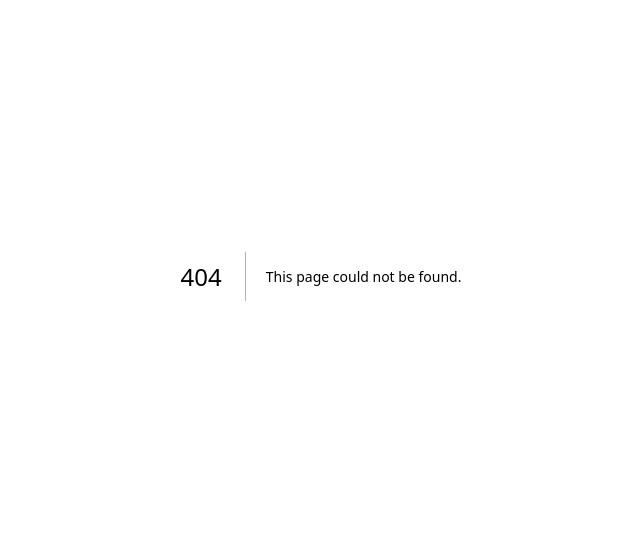
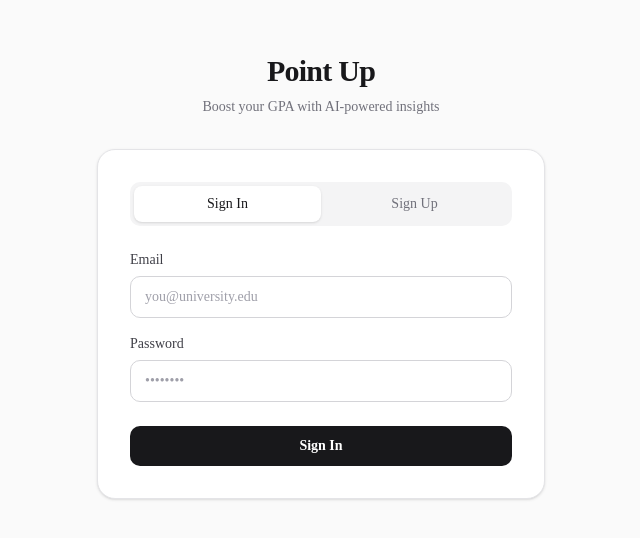
Before and after one commit to ftrudah/pointup, a Next.js app: page /auth in a window 1280 px wide. Before the commit this address had no page. Shown: the part 124-662 px from the top of the page, without its empty margins (319-959 px from the left). Built offline with nearby package versions, Linux system fonts and the light colour scheme.

Commit message:
add auth page with sign in and sign up

```diff
--- /dev/null
+++ b/app/auth/AuthForm.tsx
@@ -0,0 +1,125 @@
+'use client'
+
+import { useState, useTransition } from 'react'
+import { signIn, signUp } from './actions'
+
+export default function AuthForm() {
+  const [mode, setMode] = useState<'signin' | 'signup'>('signin')
+  const [message, setMessage] = useState<{ error?: string; success?: string } | null>(null)
+  const [isPending, startTransition] = useTransition()
+
+  async function handleSubmit(e: React.FormEvent<HTMLFormElement>) {
+    e.preventDefault()
+    setMessage(null)
+    const formData = new FormData(e.currentTarget)
+
+    startTransition(async () => {
+      const result = mode === 'signin' ? await signIn(formData) : await signUp(formData)
+      if (result) setMessage(result)
+    })
+  }
+
+  return (
+    <div className="min-h-screen flex items-center justify-center bg-zinc-50 dark:bg-zinc-950 px-4">
+      <div className="w-full max-w-md">
+        <div className="text-center mb-8">
+          <h1 className="text-3xl font-bold tracking-tight text-zinc-900 dark:text-zinc-50">Point Up</h1>
+          <p className="mt-2 text-sm text-zinc-500 dark:text-zinc-400">Boost your GPA with AI-powered insights</p>
+        </div>
+
+        <div className="bg-white dark:bg-zinc-900 rounded-2xl shadow-sm border border-zinc-200 dark:border-zinc-800 p-8">
+          <div className="flex rounded-lg bg-zinc-100 dark:bg-zinc-800 p-1 mb-6">
+            <button
+              type="button"
+              onClick={() => { setMode('signin'); setMessage(null) }}
+              className={`flex-1 py-2 text-sm font-medium rounded-md transition-all ${
+                mode === 'signin'
+                  ? 'bg-white dark:bg-zinc-700 text-zinc-900 dark:text-zinc-50 shadow-sm'
+                  : 'text-zinc-500 dark:text-zinc-400 hover:text-zinc-700 dark:hover:text-zinc-300'
+              }`}
+            >
+              Sign In
+            </button>
+            <button
+              type="button"
+              onClick={() => { setMode('signup'); setMessage(null) }}
+              className={`flex-1 py-2 text-sm font-medium rounded-md transition-all ${
+                mode === 'signup'
+                  ? 'bg-white dark:bg-zinc-700 text-zinc-900 dark:text-zinc-50 shadow-sm'
+                  : 'text-zinc-500 dark:text-zinc-400 hover:text-zinc-700 dark:hover:text-zinc-300'
+              }`}
+            >
+              Sign Up
+            </button>
+          </div>
+
+          <form onSubmit={handleSubmit} className="space-y-4">
+            {mode === 'signup' && (
+              <div>
+                <label htmlFor="full_name" className="block text-sm font-medium text-zinc-700 dark:text-zinc-300 mb-1.5">
+                  Full Name
+                </label>
+                <input
+                  id="full_name"
+                  name="full_name"
+                  type="text"
+                  required
+                  placeholder="John Doe"
+                  className="w-full rounded-lg border border-zinc-300 dark:border-zinc-700 bg-white dark:bg-zinc-800 px-3.5 py-2.5 text-sm text-zinc-900 dark:text-zinc-50 placeholder:text-zinc-400 focus:outline-none focus:ring-2 focus:ring-zinc-900 dark:focus:ring-zinc-50"
+                />
+              </div>
+            )}
+
+            <div>
+              <label htmlFor="email" className="block text-sm font-medium text-zinc-700 dark:text-zinc-300 mb-1.5">
+                Email
+              </label>
+              <input
+                id="email"
+                name="email"
+                type="email"
+                required
+                placeholder="you@university.edu"
+                className="w-full rounded-lg border border-zinc-300 dark:border-zinc-700 bg-white dark:bg-zinc-800 px-3.5 py-2.5 text-sm text-zinc-900 dark:text-zinc-50 placeholder:text-zinc-400 focus:outline-none focus:ring-2 focus:ring-zinc-900 dark:focus:ring-zinc-50"
+              />
+            </div>
+
+            <div>
+              <label htmlFor="password" className="block text-sm font-medium text-zinc-700 dark:text-zinc-300 mb-1.5">
+                Password
+              </label>
+              <input
+                id="password"
+                name="password"
+                type="password"
+                required
+                placeholder="••••••••"
+                minLength={6}
+                className="w-full rounded-lg border border-zinc-300 dark:border-zinc-700 bg-white dark:bg-zinc-800 px-3.5 py-2.5 text-sm text-zinc-900 dark:text-zinc-50 placeholder:text-zinc-400 focus:outline-none focus:ring-2 focus:ring-zinc-900 dark:focus:ring-zinc-50"
+              />
+            </div>
+
+            {message?.error && (
+              <p className="text-sm text-red-600 dark:text-red-400 bg-red-50 dark:bg-red-950 border border-red-200 dark:border-red-800 rounded-lg px-3.5 py-2.5">
+                {message.error}
+              </p>
+            )}
+            {message?.success && (
+              <p className="text-sm text-green-700 dark:text-green-400 bg-green-50 dark:bg-green-950 border border-green-200 dark:border-green-800 rounded-lg px-3.5 py-2.5">
+                {message.success}
+              </p>
+            )}
+
+            <button
+              type="submit"
+              disabled={isPending}
+              className="w-full rounded-lg bg-zinc-900 dark:bg-zinc-50 px-4 py-2.5 text-sm font-semibold text-white dark:text-zinc-900 hover:bg-zinc-700 dark:hover:bg-zinc-200 disabled:opacity-50 transition-colors mt-2"
+            >
+              {isPending ? 'Loading...' : mode === 'signin' ? 'Sign In' : 'Create Account'}
+            </button>
+          </form>
+        </div>
+      </div>
+    </div>
+  )
+}
--- /dev/null
+++ b/app/auth/actions.ts
@@ -0,0 +1,33 @@
+'use server'
+
+import { redirect } from 'next/navigation'
+import { createClient } from '@/lib/supabase/server'
+
+export async function signIn(formData: FormData) {
+  const supabase = await createClient()
+
+  const { error } = await supabase.auth.signInWithPassword({
+    email: formData.get('email') as string,
+    password: formData.get('password') as string,
+  })
+
+  if (error) return { error: error.message }
+
+  redirect('/dashboard')
+}
+
+export async function signUp(formData: FormData) {
+  const supabase = await createClient()
+
+  const { error } = await supabase.auth.signUp({
+    email: formData.get('email') as string,
+    password: formData.get('password') as string,
+    options: {
+      data: { full_name: formData.get('full_name') as string },
+    },
+  })
+
+  if (error) return { error: error.message }
+
+  return { success: 'Check your email to confirm your account.' }
+}
--- /dev/null
+++ b/app/auth/page.tsx
@@ -0,0 +1,5 @@
+import AuthForm from './AuthForm'
+
+export default function AuthPage() {
+  return <AuthForm />
+}
--- a/app/layout.tsx
+++ b/app/layout.tsx
@@ -13,8 +13,8 @@ const geistMono = Geist_Mono({
 });
 
 export const metadata: Metadata = {
-  title: "Create Next App",
-  description: "Generated by create next app",
+  title: "Point Up",
+  description: "Boost your GPA with AI-powered insights",
 };
 
 export default function RootLayout({
--- a/app/page.tsx
+++ b/app/page.tsx
@@ -1,65 +1,5 @@
-import Image from "next/image";
+import { redirect } from 'next/navigation'
 
 export default function Home() {
-  return (
-    <div className="flex flex-col flex-1 items-center justify-center bg-zinc-50 font-sans dark:bg-black">
-      <main className="flex flex-1 w-full max-w-3xl flex-col items-center justify-between py-32 px-16 bg-white dark:bg-black sm:items-start">
-        <Image
-          className="dark:invert"
-          src="/next.svg"
-          alt="Next.js logo"
-          width={100}
-          height={20}
-          priority
-        />
-        <div className="flex flex-col items-center gap-6 text-center sm:items-start sm:text-left">
-          <h1 className="max-w-xs text-3xl font-semibold leading-10 tracking-tight text-black dark:text-zinc-50">
-            To get started, edit the page.tsx file.
-          </h1>
-          <p className="max-w-md text-lg leading-8 text-zinc-600 dark:text-zinc-400">
-            Looking for a starting point or more instructions? Head over to{" "}
-            <a
-              href="https://vercel.com/templates?framework=next.js&utm_source=create-next-app&utm_medium=appdir-template-tw&utm_campaign=create-next-app"
-              className="font-medium text-zinc-950 dark:text-zinc-50"
-            >
-              Templates
-            </a>{" "}
-            or the{" "}
-            <a
-              href="https://nextjs.org/learn?utm_source=create-next-app&utm_medium=appdir-template-tw&utm_campaign=create-next-app"
-              className="font-medium text-zinc-950 dark:text-zinc-50"
-            >
-              Learning
-            </a>{" "}
-            center.
-          </p>
-        </div>
-        <div className="flex flex-col gap-4 text-base font-medium sm:flex-row">
-          <a
-            className="flex h-12 w-full items-center justify-center gap-2 rounded-full bg-foreground px-5 text-background transition-colors hover:bg-[#383838] dark:hover:bg-[#ccc] md:w-[158px]"
-            href="https://vercel.com/new?utm_source=create-next-app&utm_medium=appdir-template-tw&utm_campaign=create-next-app"
-            target="_blank"
-            rel="noopener noreferrer"
-          >
-            <Image
-              className="dark:invert"
-              src="/vercel.svg"
-              alt="Vercel logomark"
-              width={16}
-              height={16}
-            />
-            Deploy Now
-          </a>
-          <a
-            className="flex h-12 w-full items-center justify-center rounded-full border border-solid border-black/[.08] px-5 transition-colors hover:border-transparent hover:bg-black/[.04] dark:border-white/[.145] dark:hover:bg-[#1a1a1a] md:w-[158px]"
-            href="https://nextjs.org/docs?utm_source=create-next-app&utm_medium=appdir-template-tw&utm_campaign=create-next-app"
-            target="_blank"
-            rel="noopener noreferrer"
-          >
-            Documentation
-          </a>
-        </div>
-      </main>
-    </div>
-  );
+  redirect('/auth')
 }
```
